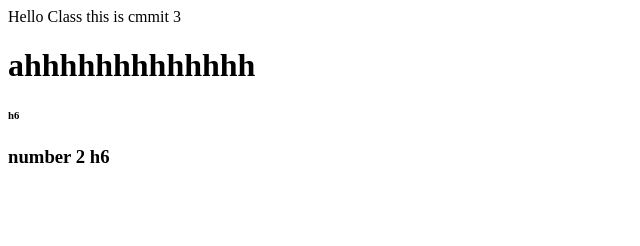
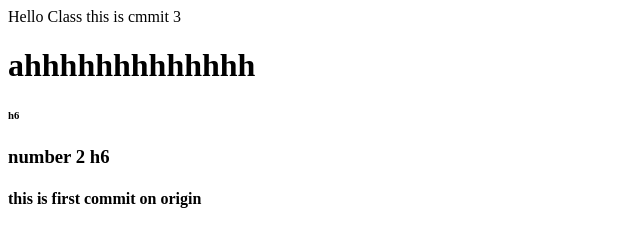
Before and after one commit to Ariavaziri/Test-git, a plain HTML site: page index.html in a window 1280 px wide. Shown: the whole page, without its empty margins (0-640 px from the left). Drawn offline with Linux system fonts and the light colour scheme.

Commit message:
add another h4 tag

```diff
--- a/index.html
+++ b/index.html
@@ -13,5 +13,7 @@
     <h1> ahhhhhhhhhhhhh </h1>
     <h6> h6 </h6>
     <h3> number 2 h6</h3>
+
+    <h4> this is first commit on origin</h4>
 </body>
 </html>
```
